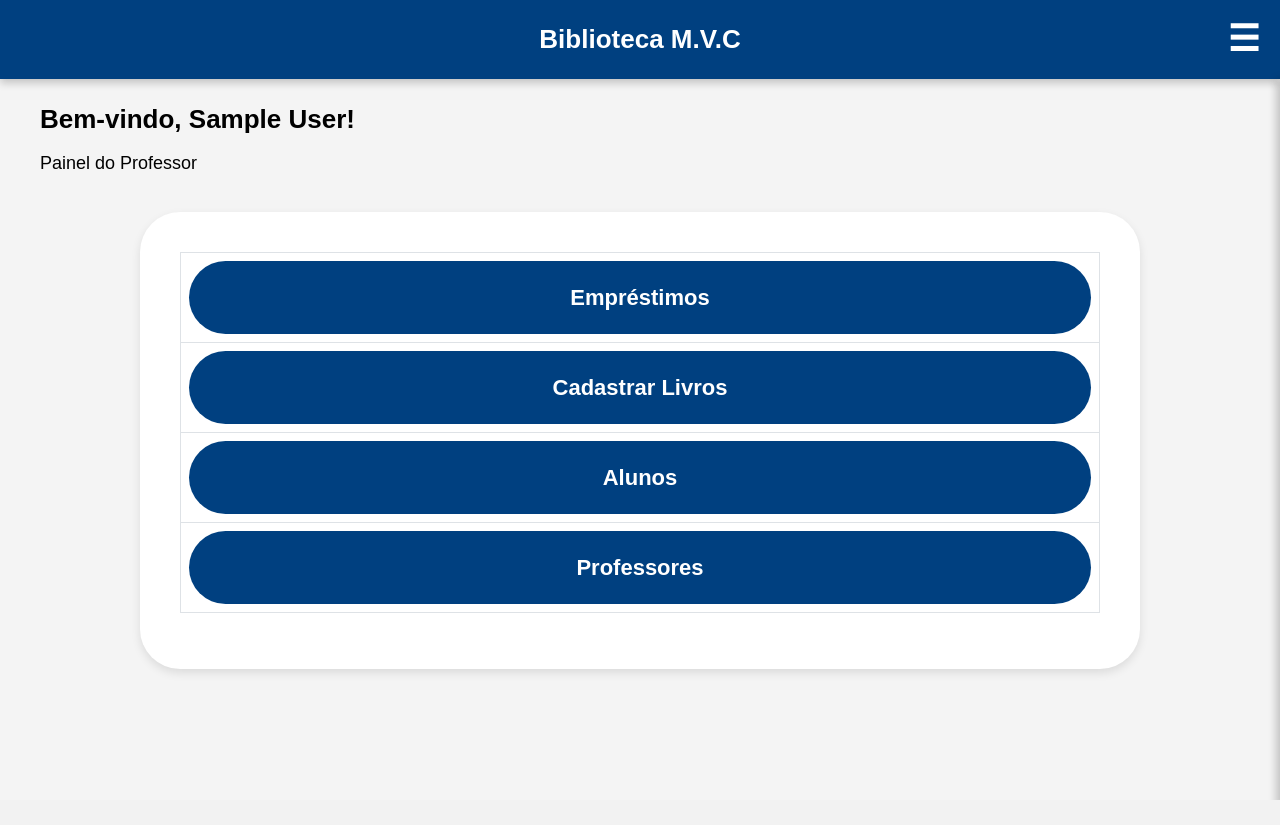
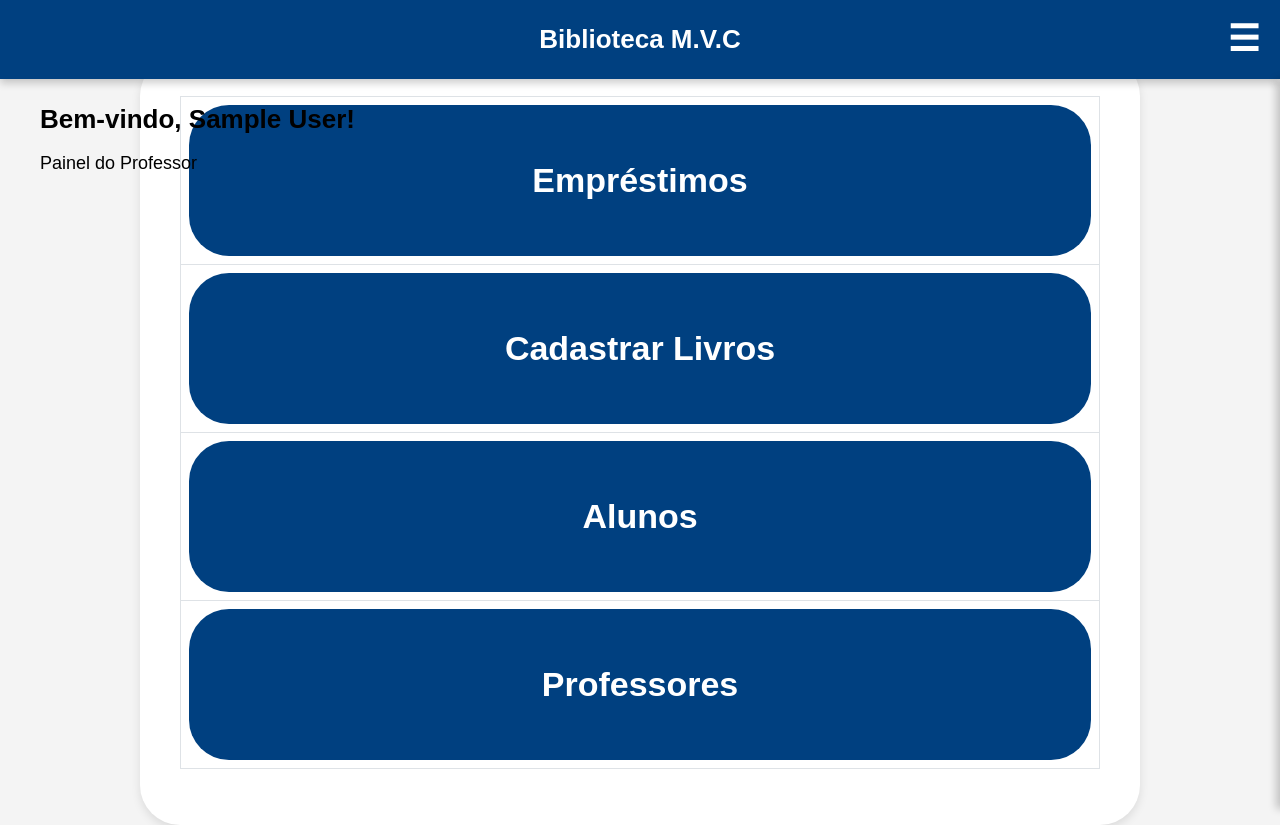
Before and after one commit to mateusmarcelino23/tcc, a PHP site: page / in a window 1280 px wide. Before the commit the page ends 800 px from the top, so only its background shows below. Run offline with PHP 8.4, Linux system fonts and the light colour scheme; the visitor is signed in with stand-in values (Sample User, id 1); data comes from the database, SQL or seed files in the repository.

Commit message:
painel teste

```diff
--- a/trabalho_crud/estilos/painel.css
+++ b/trabalho_crud/estilos/painel.css
@@ -146,8 +146,8 @@ body {
 .btn {
     display: block;
     width: 100%;
-    padding: 20px;
-    font-size: 22px;
+    padding: 50px;
+    font-size: 34px;
     font-weight: bold;
     color: white;
     background-color: #004080;
```
